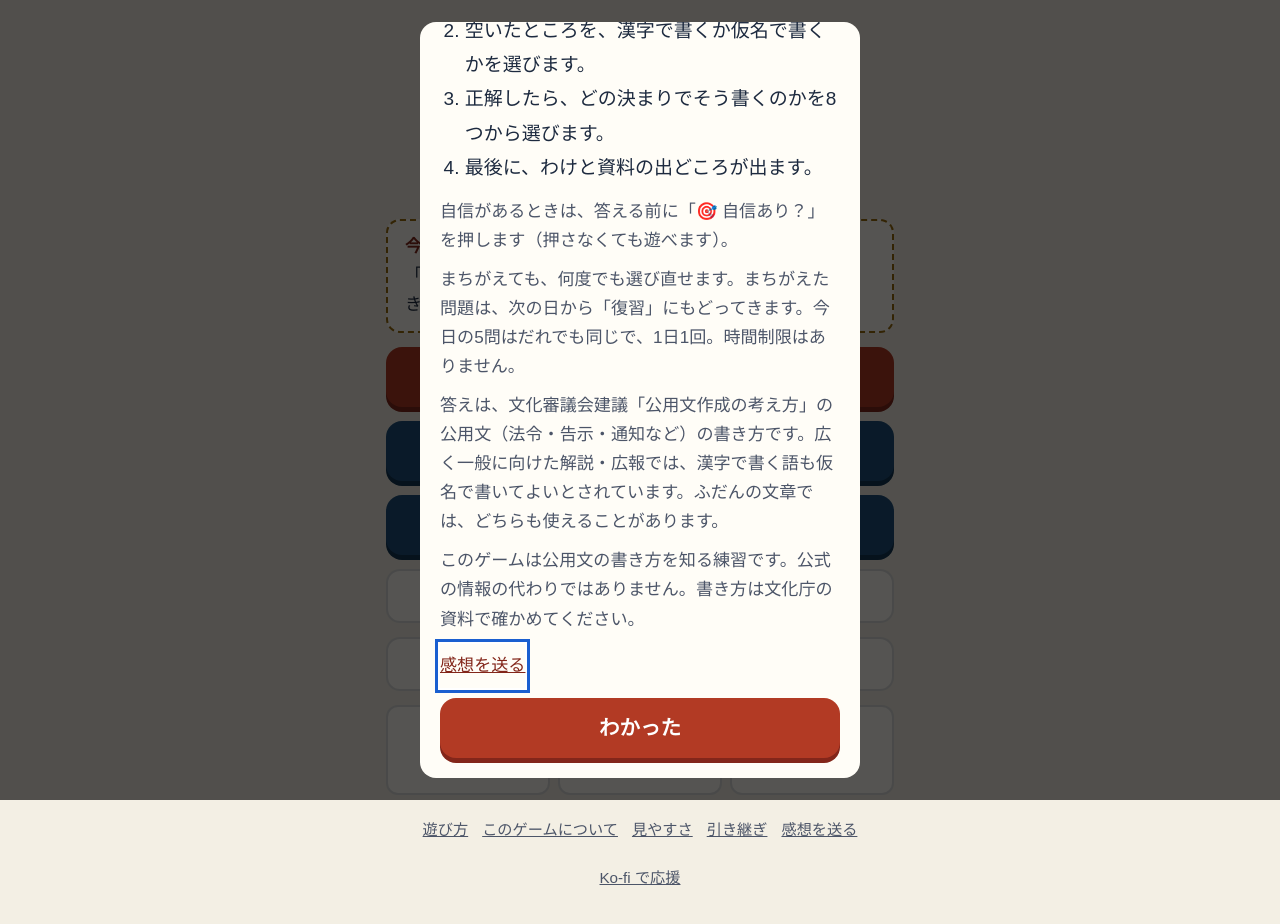
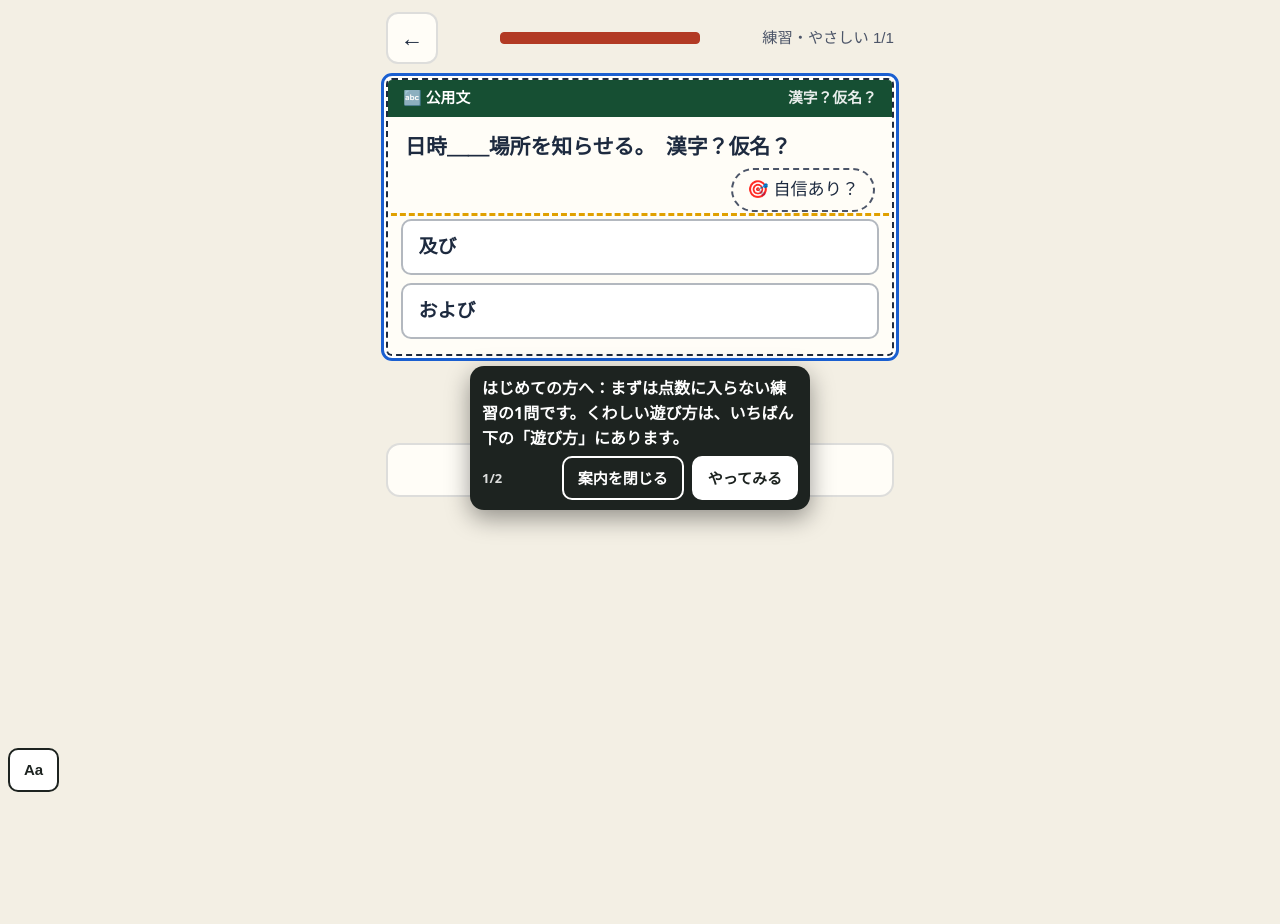
Before and after one commit to satou-aaaaa/hiraku-tojiru, a plain HTML site: page index.html in a window 1280 px wide. After the commit the page ends 800 px from the top, so only its background shows below. Drawn offline with Linux system fonts and the light colour scheme; a web font is replaced by a local one.

Commit message:
ひな形の共通部品を写す（shared-workflows 67f7985） (#5)
Co-authored-by: template-sync <41898283+github-actions[bot]@users.noreply.github.com>

```diff
--- a/index.html
+++ b/index.html
@@ -346,7 +346,8 @@ html.a11y-say body{padding-bottom:calc(64px + env(safe-area-inset-bottom,0px))!i
 //      （incidents/2026-11-21-hand-copied-helpers-drift.md）。
 //      あわせて、はじめて遊ぶ人への案内（吹き出し Core.coach）を足した。長い「遊び方」の窓の代わりに、練習の1問を遊びながら
 //      その場で一言ずつ教える（NN/g「Mobile Instructional Overlays」・Andersen ほか CHI 2012「The Impact of Tutorials on Games of Varying Complexity」）。
-//   3: 2026-11-22 吹き出しを出しているあいだ 0.4 秒ごとに場所を測り直す（古い場所に残って押す所を隠すことがあった）。ボタンの字を「案内を閉じる」に
+//   3: 2026-11-22 吹き出しを出しているあいだ 0.4 秒ごとに場所を測り直す（古い場所に残って押す所を隠すことがあった）。ボタンの字を「案内を閉じる」に。
+//      段の wait（その所が出るまで待つ）を足した。全ゲームの「はじめての練習」を sync-template の migrateFirstPlay が足すため
 //   2: 2026-11-22 感想フォームのゲーム名を、渡さなければ題（<title>）から入れる。sync-template が全ゲームを game-core に切り替える（migrateCore）ため
 // 決まり: 外へ通信しない。ゲームの関数の名前（toast・buzz など）は上書きしない（Core.toast などで呼ぶ）。
 (function () {
@@ -432,6 +433,7 @@ html.a11y-say body{padding-bottom:calc(64px + env(safe-area-inset-bottom,0px))!i
   //   sel   …… 吹き出しを付ける所。まだ画面に無いあいだは待つ（ゲームが画面を作り直しても付け直す）
   //   until …… その所が画面に出たら次へ進む（答えた・正解した など）。無ければ sel を押したら次へ
   //   button …… 押すと次へ進むボタンの字（読むだけの吹き出し）
+  //   wait  …… その所が画面に出るまで、この吹き出しは出さずに待つ（答えたあとにだけ「次へ」を指す など）
   //   pos   …… "below"（既定）か "above"。その側に場所が無ければ、ページを少し動かして場所を空ける（読む所を隠さないため）
   // 吹き出しは押す所を隠さない（上か下の空いたほうに出す）。「案内を閉じる」と Esc でいつでもやめられる。
   const coach = (() => {
@@ -466,7 +468,7 @@ html.a11y-say body{padding-bottom:calc(64px + env(safe-area-inset-bottom,0px))!i
       while (steps && i < steps.length && steps[i].until && find(steps[i].until)) i++;
       if (!steps) return;
       if (i >= steps.length) return stop(true);
-      const st = steps[i], el = find(st.sel);
+      const st = steps[i], el = st.wait && !find(st.wait) ? null : find(st.sel);
       if (!el) { box.hidden = true; mark(null); return; }
       box.hidden = false; mark(el);
       const fresh = shown !== i;
@@ -946,7 +948,7 @@ function home() {
   $("go-cal").onclick = () => cal();
   $("go-ach").onclick = achView;
   bindFooter();
-  if (!s.tut) openHow();
+  if (!s.tut) firstPlay();
 }
 function practiceMenu() {
   app.innerHTML = `<header><button class="icon" id="back" aria-label="もどる">←</button><h1>練習<small>今日の記録には入りません（ことば帳には載ります）</small></h1></header>
@@ -957,6 +959,27 @@ function practiceMenu() {
   document.querySelectorAll(".lv button").forEach((b) => (b.onclick = () => startRun("p", +b.dataset.t)));
   bindFooter(); toTop();
 }
+// first-play:begin（shared-workflows の scripts/sync-template.mjs が足した。直すときはひな形を直す）
+// はじめての人：長い「遊び方」の窓を出さず、点数に入らない練習の1問を遊びながら、吹き出しで一言ずつ教える（game-core の Core.coach）。
+// 「見た」は始めたその場で残す（途中でやめても、次からはふつうに始まる。くわしい遊び方はいつでもいちばん下の「遊び方」から）
+const FIRST_STEPS = [
+  { sel: "#choices", button: "やってみる", text: "はじめての方へ：まずは点数に入らない練習の1問です。くわしい遊び方は、いちばん下の「遊び方」にあります。" },
+  { sel: "#next", wait: ".verdict", text: "できました。わけを読んだら、ここを押して進みます。" },
+];
+function firstPlay() {
+  save((s) => { s.tut = true; });
+  // 練習の入り口を開いて、いちばん上（いちばんやさしい）を押す。無ければ前の形（遊び方の窓）にもどす
+  practiceMenu();
+  const b = document.querySelector(".lv button");
+  if (!window.Core || !Core.coach || !b) { home(); return openHow(); }
+  b.click();
+  // 練習は1問だけにする（数を減らしてから描き直す）
+  save((s) => { const r = s.runs && s.runs.p; if (r && Array.isArray(r.list)) r.list = r.list.slice(0, 1); });
+  play();
+  // 案内を閉じた（Esc も）ら、1問の練習の途中経過を残さずにホームへ（ふだんの練習の「続きから」を出さない）
+  Core.coach.start(FIRST_STEPS, { home, onEnd: (done) => { if (done === false) { save((s) => { const r = s.runs && s.runs.p; if (r && !(r.res || []).length) delete s.runs.p; }); home(); } } });
+}
+// first-play:end
 function startRun(mode, opt) {
   const k = todayKey(); let ng = false;
   save((s) => {
```
Also changed, not shown: qa/run.mjs (+6 -5 lines).
